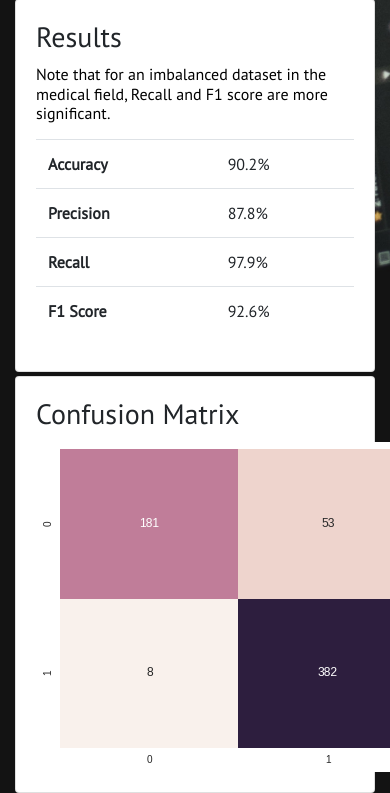
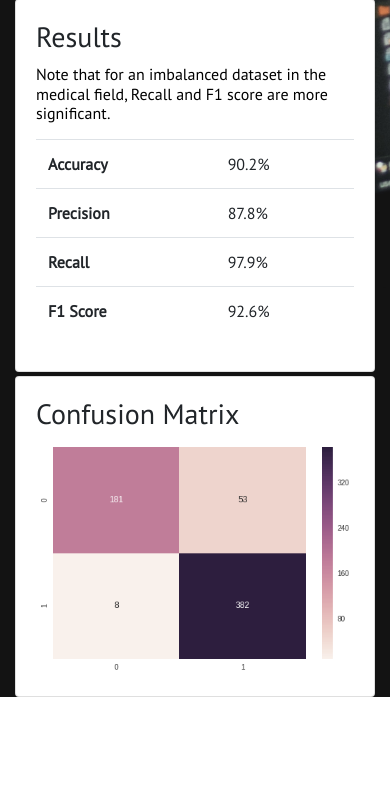
Before and after one commit to Manjaka97/pneumonia.elvnosix, a Flask app: page /training in a window 390 px wide; the page is wider, and only the part inside the window is pictured. Shown: the part 1265-2058 px from the top of that part. After the commit the page ends 1962 px from the top of that part, so only its background shows below. Run offline with Flask 2, Linux system fonts and the light colour scheme; some libraries are stand-ins or nearby versions.

Commit message:
fixed confusion matrix size to be responsive

```diff
--- a/templates/training.html
+++ b/templates/training.html
@@ -111,7 +111,7 @@
 				<div class="card h-100">
 	  				<div class="card-body">
 			    		<h3 class="card-title">Confusion Matrix</h3>
-			    		<img src="/static/images/cm.png">
+			    		<img src="/static/images/cm.png" style="width: 100%;">
 	 				</div>
 				</div>
 			</div>
```
